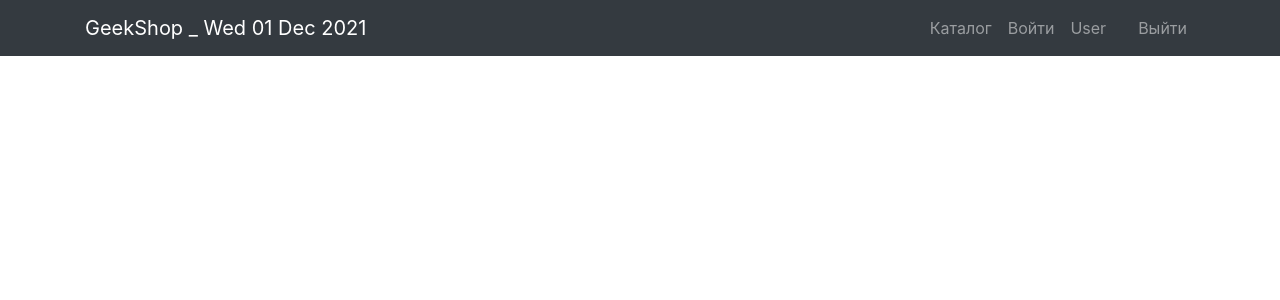
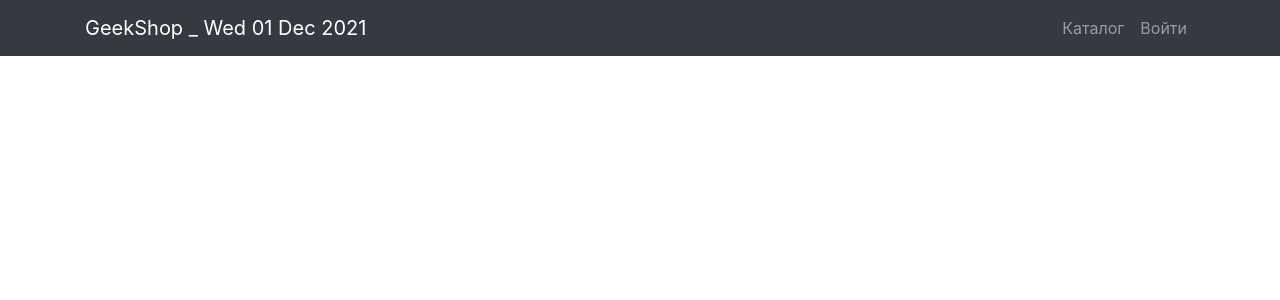
Before and after one commit to cub-python/Django_course, a Django app: template mainapp/templates/mainapp/base.html in a window 1280 px wide. Shown: the top 300 px of the page. Run offline with Django 3.2, Linux system fonts and the light colour scheme; the template is opened without the code that fills it, so the values that code supplies are empty; some libraries are stand-ins or nearby versions.

Commit message:
add {% %}

```diff
--- a/mainapp/templates/mainapp/base.html
+++ b/mainapp/templates/mainapp/base.html
@@ -35,9 +35,12 @@
                 <li class="nav-item">
                     <a class="nav-link" href="{% url 'mainapp:products' %}">Каталог <i class="fas fa-shopping-bag"></i> </a>
                 </li>
+                {% if not user.authenticated %}
                     <li class="nav-item">
-                    <a class="nav-link" href="auth/login.html">Войти <i class="fas fa-sign-in-alt"></i></a>
+                        <a class="nav-link" href="{% url 'authapp:login' %}">Войти <i class="fas fa-sign-in-alt"></i></a>
+                                <i class="fas fa-sign-in-alt"></i>
                     </li>
+                {% else %}
                     <li class="nav-item">
                         <a class="nav-link" href="auth/profile.html">User
                             <i class="fas fa-user-circle"></i>
@@ -49,8 +52,9 @@
                         </a>
                     </li>
                     <li class="nav-item">
-                    <a class="nav-link" href="#">Выйти <i class="fas fa-sign-out-alt"></i></a>
+                        <a class="nav-link" href="{% url 'authapp:logout' %}">Выйти <i class="fas fa-sign-out-alt"></i></a>
                     </li>
+                {% endif %}
             </ul>
         </div>
     </div>
```
Lines whose indentation alone changed are shown as unchanged.
